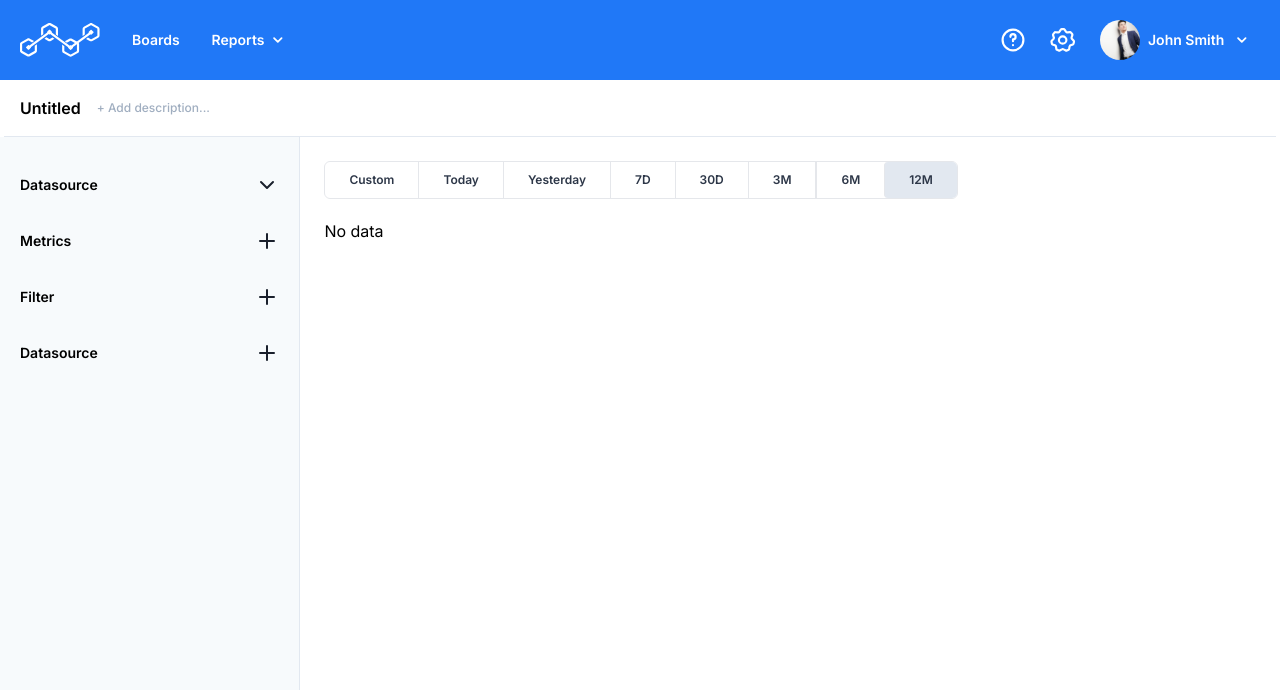
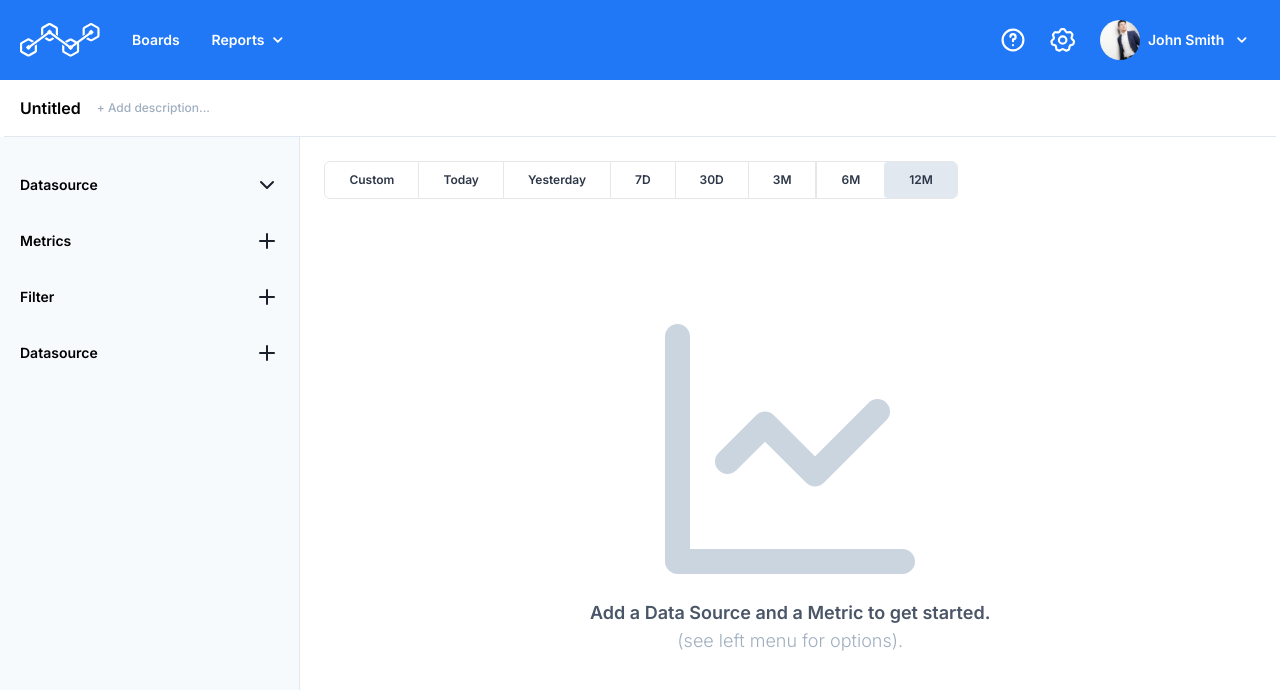
Before and after one commit to tuliodev/chart-builder-web, a Next.js app: page / in a window 1280 px wide. Shown: the top 690 px of the page. Built offline with nearby package versions, Linux system fonts and the light colour scheme.

Commit message:
feature: add no data screen on chart card

```diff
--- a/src/components/ChartCard.tsx
+++ b/src/components/ChartCard.tsx
@@ -1,4 +1,6 @@
 import React from "react";
+
+import { LineChartIcon } from "lucide-react";
 
 import ChartEventsTable from "./ChartEventsTable";
 import LineChart from "./LineChart";
@@ -60,7 +62,15 @@ export default function ChartCard() {
           <ChartEventsTable />
         </div>
       ) : (
-        <h1>No data</h1>
+        <div className="w-full flex flex-col items-center justify-center mt-2 sm:mt-20">
+          <LineChartIcon height={300} width={300} color="#CBD5E0" />
+          <p className="text-lg font-semibold text-primary-neutral">
+            Add a Data Source and a Metric to get started.
+          </p>
+          <p className="text-lg font-light text-[#A0AEC0]">
+            (see left menu for options).
+          </p>
+        </div>
       )}
     </div>
   );
```
